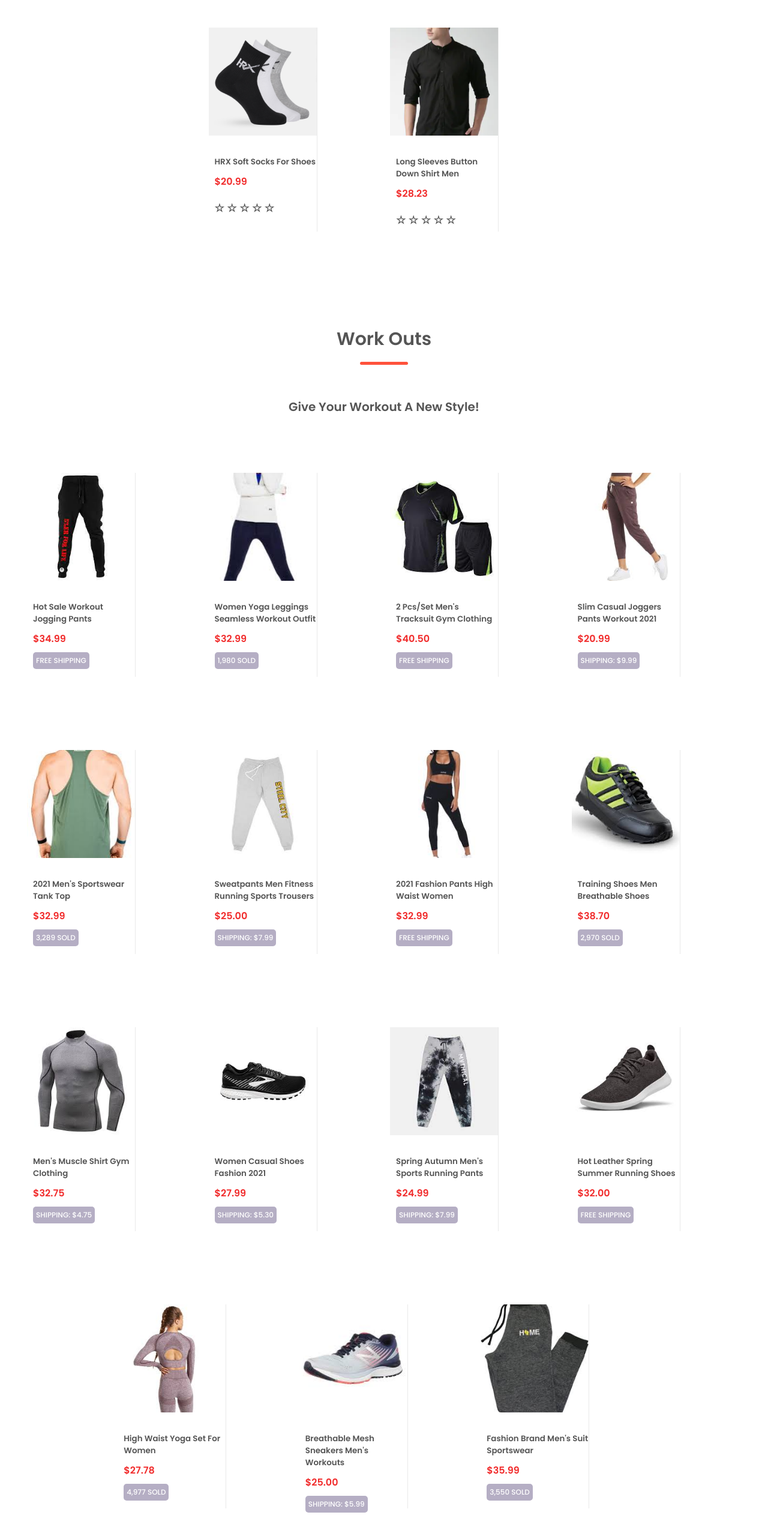
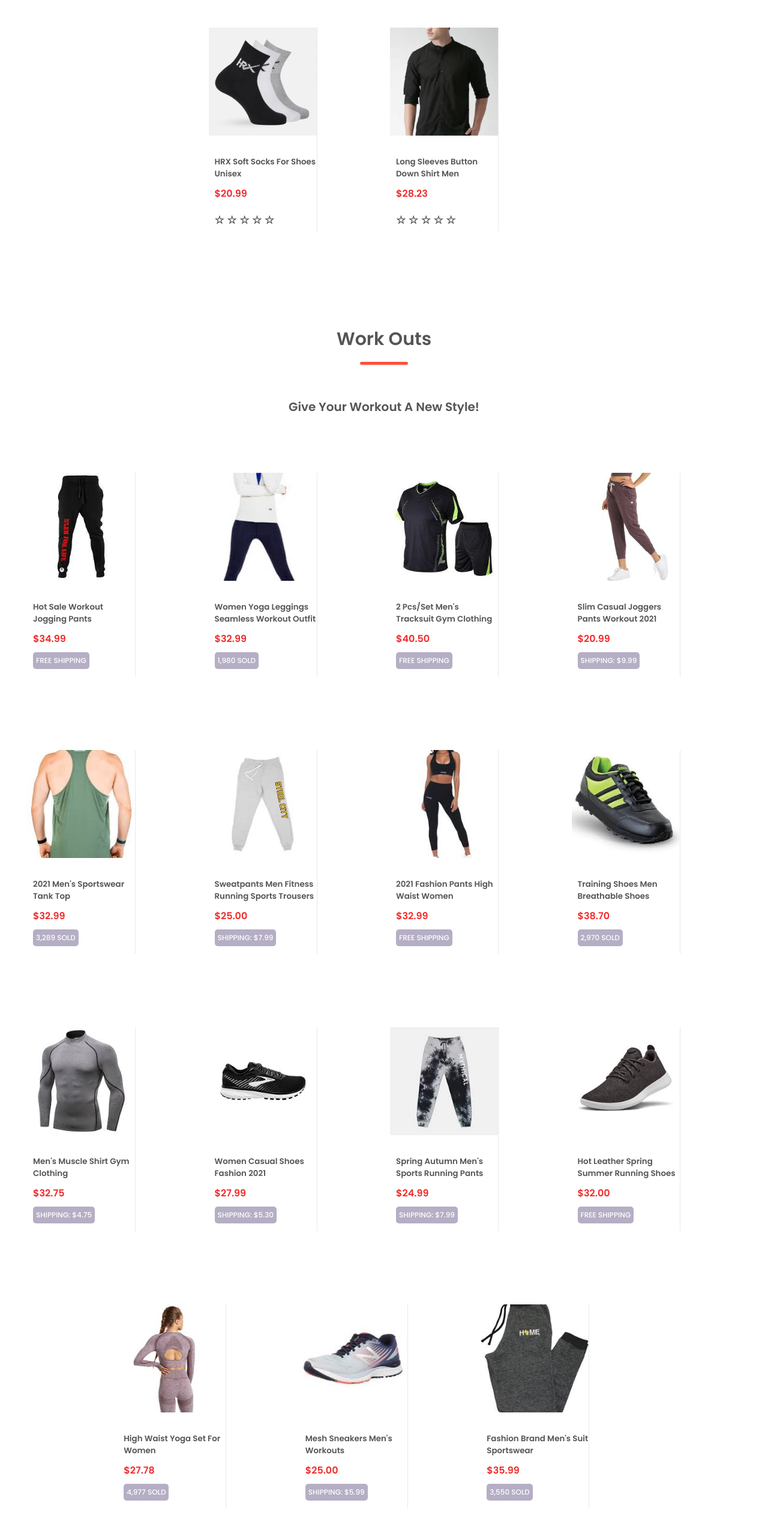
Before and after one commit to NdukaClara/REBEL8---E-commerce-store, a plain HTML site: page index.html in a window 1280 px wide. Shown: the part 5159-7719 px from the top of the page at 60% size. Drawn offline with Linux system fonts and the light colour scheme.

Commit message:
first commit

```diff
--- a/index.html
+++ b/index.html
@@ -645,7 +645,7 @@
                         <img src="./images/product-7.jpg" alt="">
                     </div>
                     <div class="new_text">
-                        <h6 class="best_name"><a href="#">HRX soft socks for shoes</a></h6>
+                        <h6 class="best_name"><a href="#">HRX soft socks for shoes unisex</a></h6>
                         <div class="best_price">$20.99</div>
                     </div>
                     <p class="star">
@@ -912,7 +912,7 @@
                         <img src="./images/new arrival-21.jfif" alt="">
                     </div>
                     <div class="new_text">
-                        <h6 class="workout_name"><a href="#">breathable mesh sneakers men's workouts</a></h6>
+                        <h6 class="workout_name"><a href="#">mesh sneakers men's workouts</a></h6>
                         <div class="new_price">$25.00</div>
                     </div>
                     <div class="sold">SHIPPING: $5.99</div>
```
